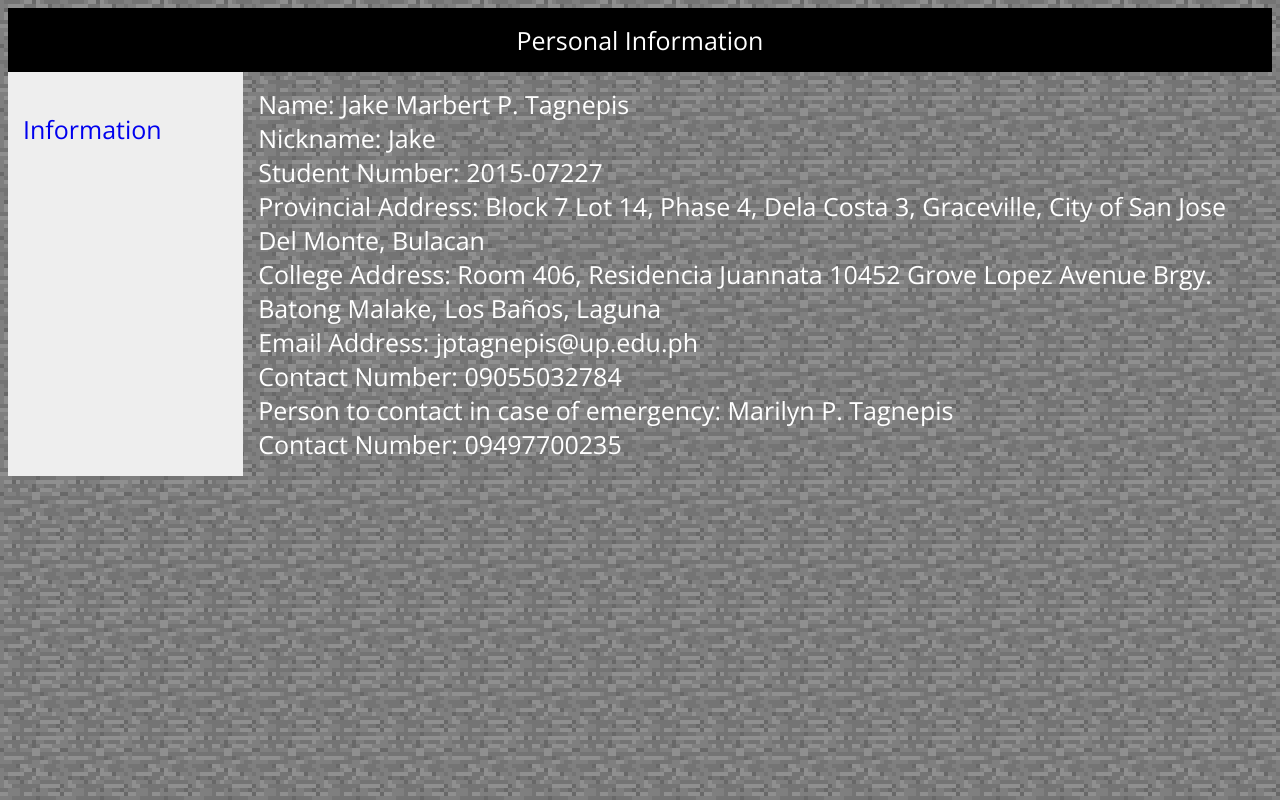
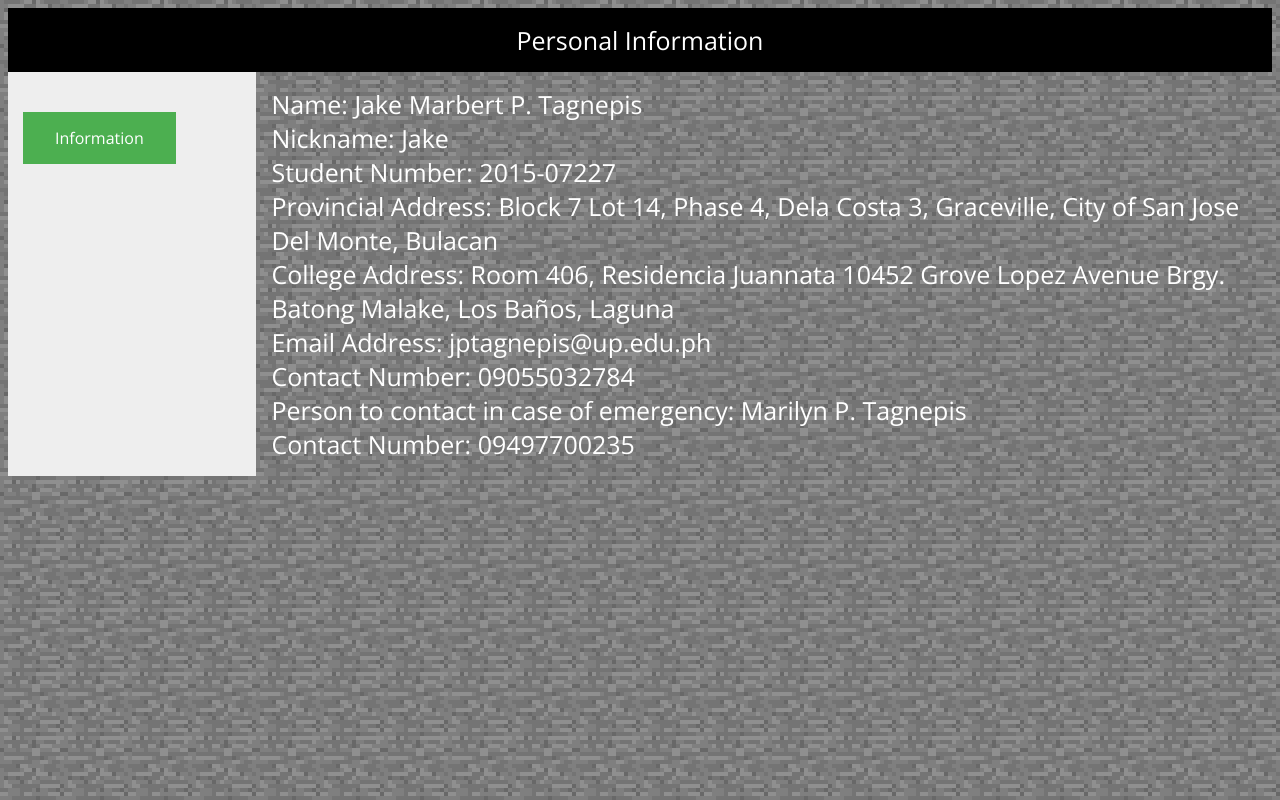
Before and after one commit to kajeagentspi/kajeagentspi.github.io, a plain HTML site: page index.html in a window 1280 px wide. Drawn offline with nearby package versions, Linux system fonts and the light colour scheme.

Commit message:
Update index.html

```diff
--- a/index.html
+++ b/index.html
@@ -14,7 +14,7 @@
 			</header>
 			<nav class="nav">
 				<ul>
-					<li><a href="./index.html">Information</a></li>
+					<li><a href="./index.html" class="button">Information</a></li>
 				</ul>
 			</nav>
 			<div class="content">
```
